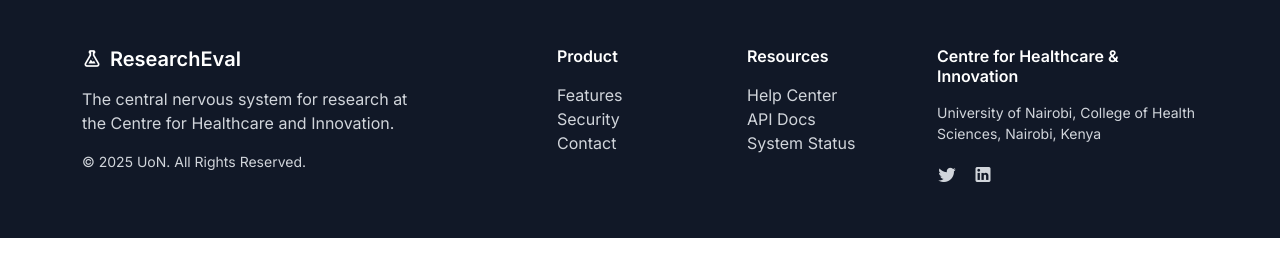
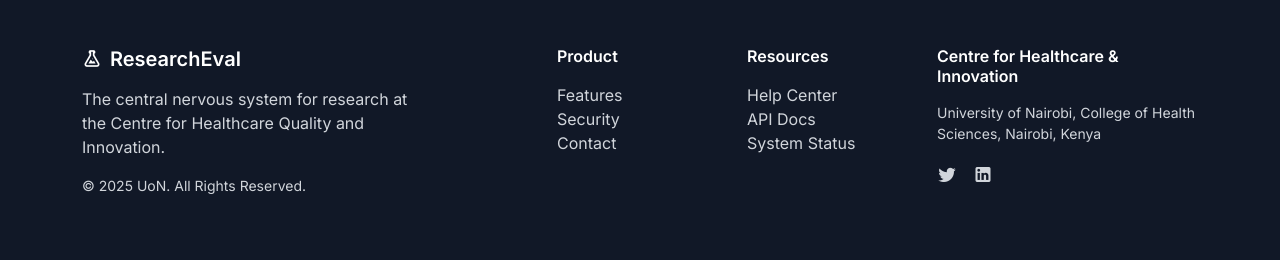
Before and after one commit to karasinga/Chqi_dashboard, a Django app: template templates/research_dashboard/about.html in a window 1280 px wide. Shown: the part 4627-4887 px from the top of the page. Before the commit the page ends 4865 px from the top, so only its background shows below. Run offline with Django 3.2, Linux system fonts and the light colour scheme; the template is opened without the code that fills it, so the values that code supplies are empty; some libraries are stand-ins or nearby versions.

Commit message:
fix footer

```diff
--- a/templates/research_dashboard/partials/footer.html
+++ b/templates/research_dashboard/partials/footer.html
@@ -5,7 +5,7 @@
         <div class="row">
             <div class="col-lg-4 mb-4 mb-lg-0">
                 <h5 class="footer-title d-flex align-items-center"><i class="mdi mdi-flask-outline me-2"></i>ResearchEval</h5>
-                <p class="pe-4">The central nervous system for research at the Centre for Healthcare and Innovation.</p>
+                <p class="pe-4">The central nervous system for research at the Centre for Healthcare Quality and Innovation.</p>
                 <p class="small">© {% now "Y" %} UoN. All Rights Reserved.</p>
             </div>
             <div class="col-6 col-lg-2 offset-lg-1 mb-4 mb-lg-0">
```
